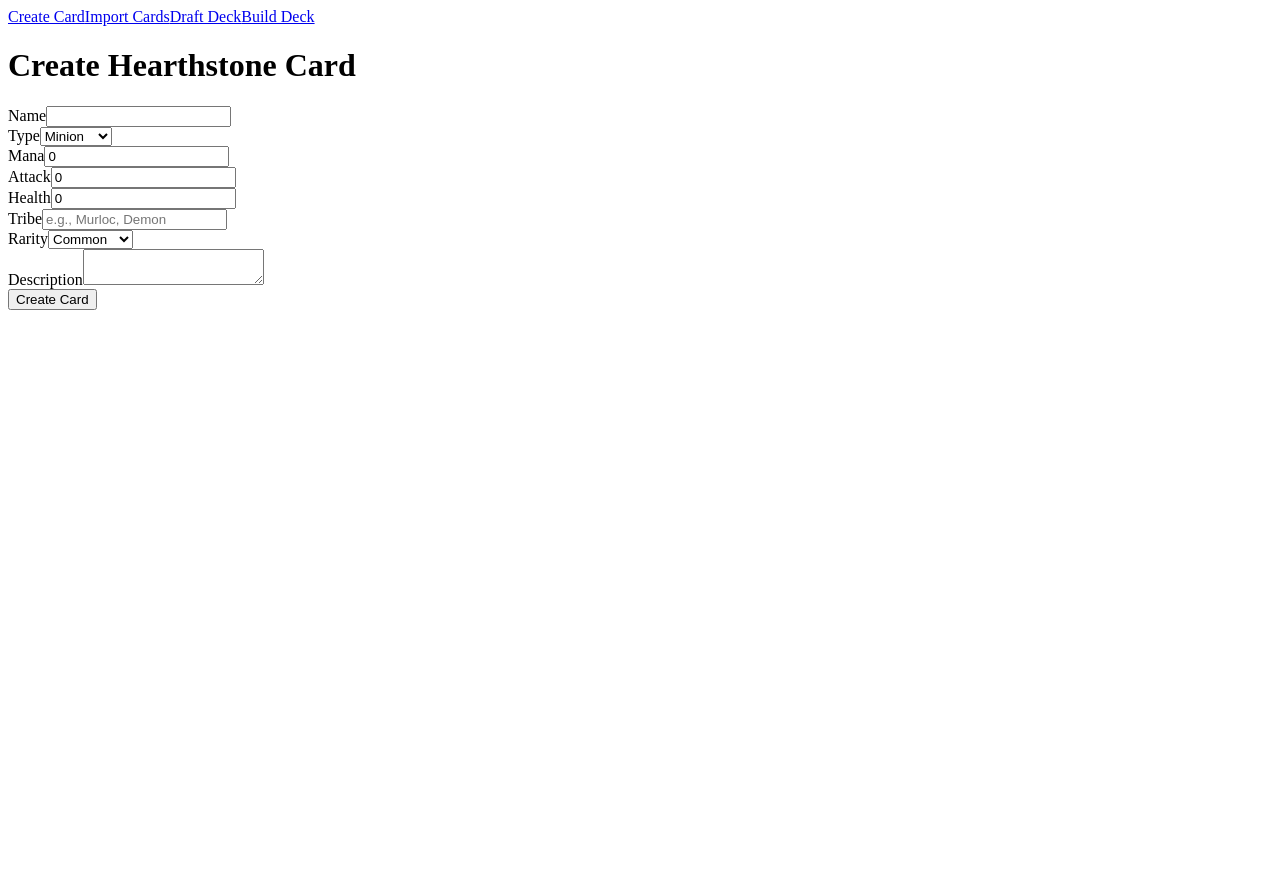
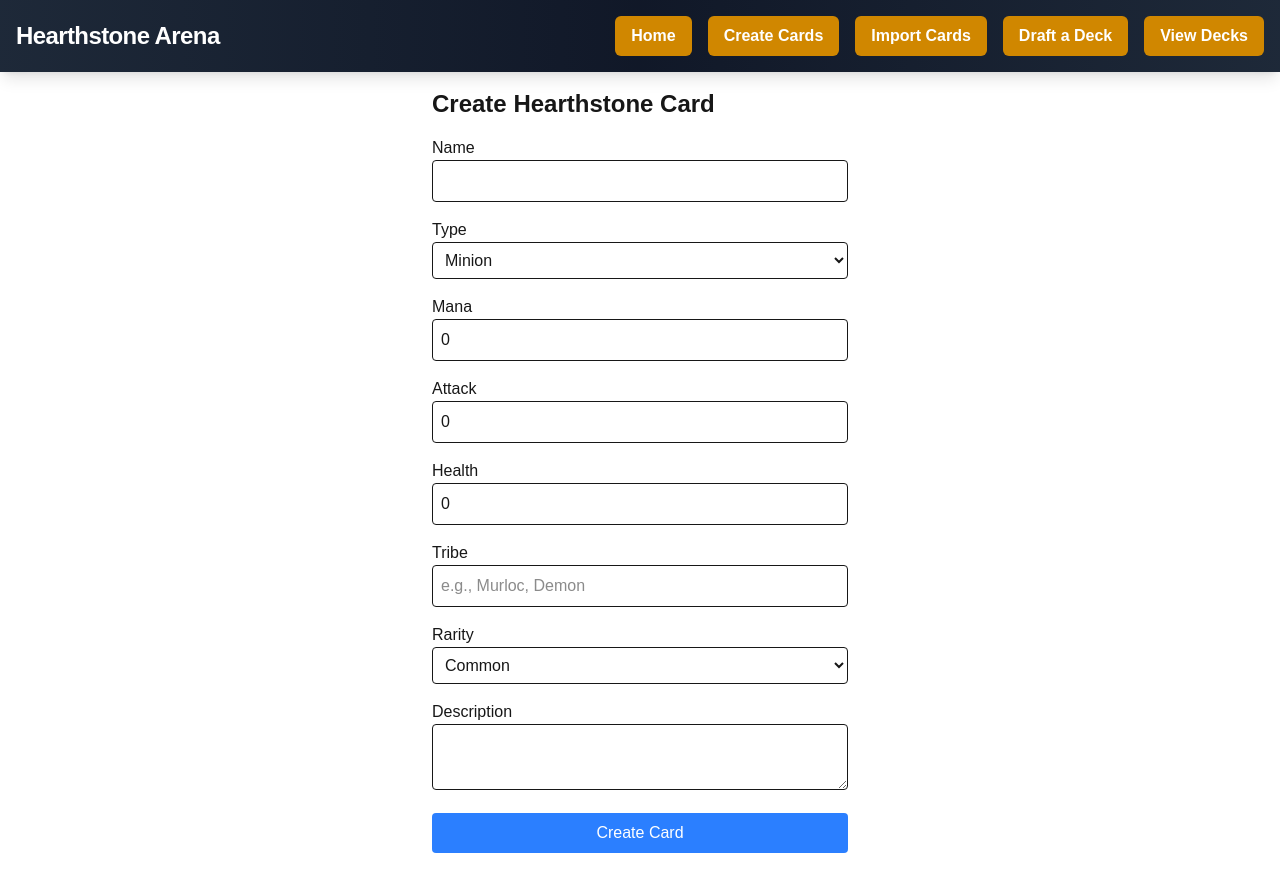
Before and after one commit to lushi-liu/hearthstone-custom-arena, a Next.js app: page /create-card in a window 1280 px wide. Before the commit the page ends 800 px from the top, so only its background shows below. Built offline with nearby package versions, Linux system fonts and the light colour scheme.

Commit message:
added a navbar

```diff
--- a/src/app/layout.tsx
+++ b/src/app/layout.tsx
@@ -1,20 +1,12 @@
-import Link from "next/link";
+import "./globals.css";
+import Navbar from "@/components/Navbar";
 
-export default function RootLayout({
-  children,
-}: {
-  children: React.ReactNode;
-}) {
+export default function RootLayout({ children }) {
   return (
     <html lang="en">
-      <body>
-        <nav className="flex gap-4 p-4 bg-gray-800 text-white">
-          <Link href="/create-card">Create Card</Link>
-          <Link href="/import-cards">Import Cards</Link>
-          <Link href="/draft-deck">Draft Deck</Link>
-          <Link href="/build-deck">Build Deck</Link>
-        </nav>
-        {children}
+      <body className="bg-gray-100">
+        <Navbar />
+        <main>{children}</main>
       </body>
     </html>
   );
--- /dev/null
+++ b/src/components/Navbar.tsx
@@ -0,0 +1,49 @@
+"use client";
+import Link from "next/link";
+import { useRouter } from "next/navigation";
+
+export default function Navbar() {
+  const router = useRouter();
+
+  return (
+    <nav className="bg-gradient-to-r from-gray-800 via-gray-900 to-gray-800 text-white p-4 shadow-lg">
+      <div className="container mx-auto flex justify-between items-center">
+        <div className="text-2xl font-bold tracking-tight">
+          Hearthstone Arena
+        </div>
+        <div className="flex space-x-4">
+          <Link
+            href="/"
+            className="px-4 py-2 rounded-md bg-yellow-600 hover:bg-yellow-700 transition-colors duration-200 font-semibold"
+          >
+            Home
+          </Link>
+          <Link
+            href="/create-card"
+            className="px-4 py-2 rounded-md bg-yellow-600 hover:bg-yellow-700 transition-colors duration-200 font-semibold"
+          >
+            Create Cards
+          </Link>
+          <Link
+            href="/import-cards"
+            className="px-4 py-2 rounded-md bg-yellow-600 hover:bg-yellow-700 transition-colors duration-200 font-semibold"
+          >
+            Import Cards
+          </Link>
+          <Link
+            href="/draft-deck"
+            className="px-4 py-2 rounded-md bg-yellow-600 hover:bg-yellow-700 transition-colors duration-200 font-semibold"
+          >
+            Draft a Deck
+          </Link>
+          <Link
+            href="/decks"
+            className="px-4 py-2 rounded-md bg-yellow-600 hover:bg-yellow-700 transition-colors duration-200 font-semibold"
+          >
+            View Decks
+          </Link>
+        </div>
+      </div>
+    </nav>
+  );
+}
```
